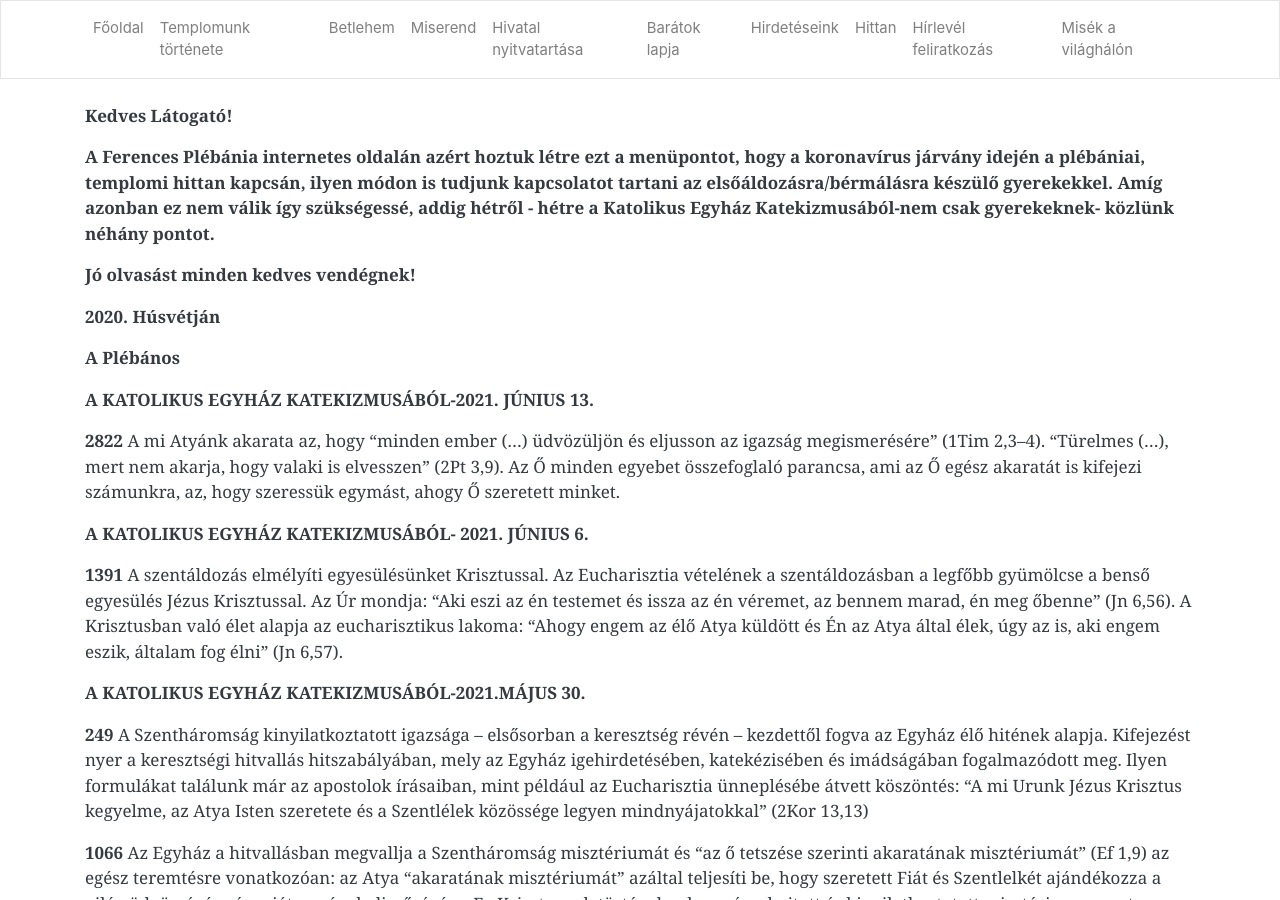
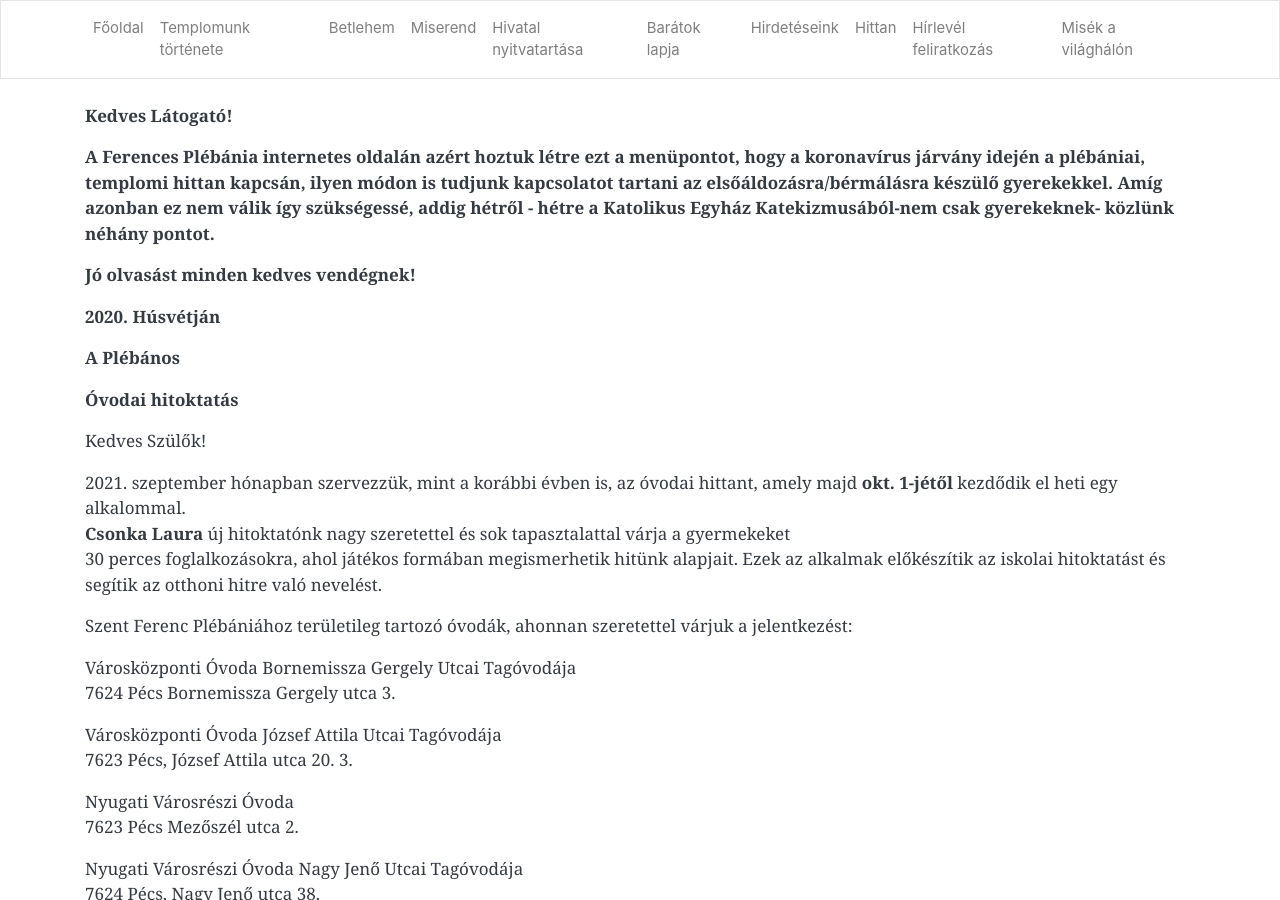
Before and after one commit to pecsi-ferences/pecsi-ferences.github.io, a Jekyll site: the page built from hittan.md, in a window 1280 px wide and 900 px high. Built offline with Jekyll 4.4.1, drawn with Linux system fonts in a browser that asks for light colours; nearby versions of some CDN libraries.

Commit message:
Update from Forestry.io Zoltán Dohány updated hittan.md

```diff
--- a/hittan.md
+++ b/hittan.md
@@ -12,6 +12,28 @@ title: Hittan
 **2020. Húsvétján**
 
 **A Plébános**
+
+**Óvodai hitoktatás**
+
+Kedves Szülők!
+
+2021\. szeptember hónapban szervezzük, mint a korábbi évben is, az óvodai hittant, amely majd **okt. 1-jétől** kezdődik el heti egy alkalommal.
+ **Csonka Laura** új hitoktatónk nagy szeretettel és sok tapasztalattal várja a gyermekeket
+ 30 perces foglalkozásokra, ahol játékos formában megismerhetik hitünk alapjait. Ezek az alkalmak előkészítik az iskolai hitoktatást és segítik az otthoni hitre való nevelést.
+
+Szent Ferenc Plébániához területileg tartozó óvodák, ahonnan szeretettel várjuk a jelentkezést:
+
+ Városközponti Óvoda Bornemissza Gergely Utcai Tagóvodája
+ 7624 Pécs Bornemissza Gergely utca 3.
+
+ Városközponti Óvoda József Attila Utcai Tagóvodája
+ 7623 Pécs, József Attila utca 20. 3.
+
+Nyugati Városrészi Óvoda
+ 7623 Pécs Mezőszél utca 2.
+
+Nyugati Városrészi Óvoda Nagy Jenő Utcai Tagóvodája
+ 7624 Pécs, Nagy Jenő utca 38.
 
 **A KATOLIKUS EGYHÁZ KATEKIZMUSÁBÓL-2021. JÚNIUS 13.**
 
```
